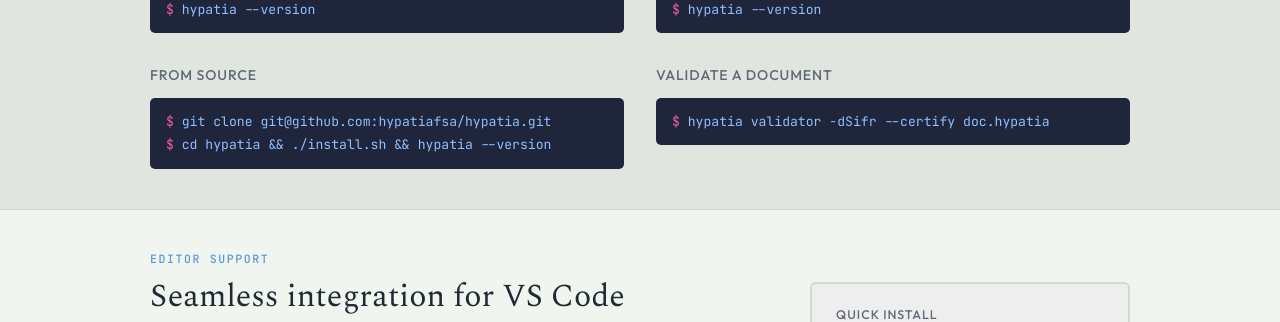
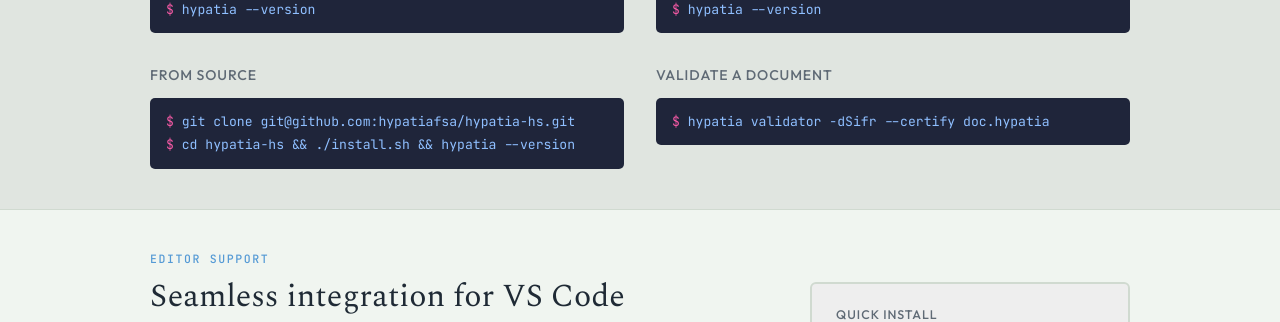
Before and after one commit to hypatiafsa/hypatiafsa.github.io, a Jekyll site: the page built from index.md, in a window 1280 px wide and 900 px high, scrolled down 2504 px. Shown: the part 147-469 px from the top of the window. Built offline with Jekyll 4.4.1, drawn with Linux system fonts in a browser that asks for light colours.

```diff
--- a/_config.yml
+++ b/_config.yml
@@ -16,7 +16,7 @@ sass:
   style: compressed
 
 branch: dev
-repo: https://github.com/hypatiafsa/hypatia
+repo: https://github.com/hypatiafsa/hypatia-hs
 hackage: https://hackage.haskell.org/package/hypatia
 stackage: https://www.stackage.org/package/hypatia
 
--- a/index.md
+++ b/index.md
@@ -26,7 +26,7 @@ badges:
   - alt: Release
     path: /releases
     kind: root
-    img: https://img.shields.io/github/v/release/hypatiafsa/hypatia?label=Release
+    img: https://img.shields.io/github/v/release/hypatiafsa/hypatia-hs?label=Release
   - alt: Hackage
     key: hackage
     img: https://img.shields.io/hackage/v/hypatia.svg?label=Hackage
@@ -181,8 +181,8 @@ install:
         - "$ hypatia --version"
     - title: From source
       commands:
-        - "$ git clone git@github.com:hypatiafsa/hypatia.git"
-        - "$ cd hypatia && ./install.sh && hypatia --version"
+        - "$ git clone git@github.com:hypatiafsa/hypatia-hs.git"
+        - "$ cd hypatia-hs && ./install.sh && hypatia --version"
     - title: Validate a document
       commands:
         - "$ hypatia validator -dSifr --certify doc.hypatia"
```
